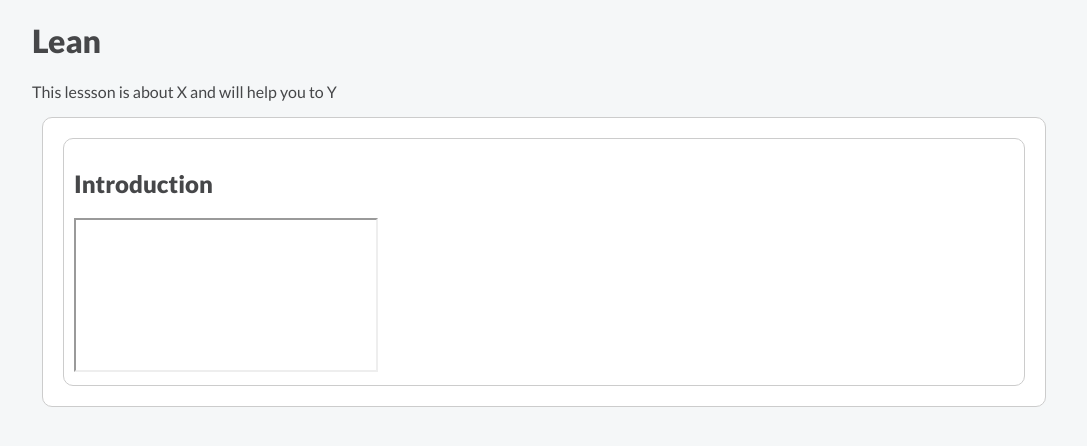
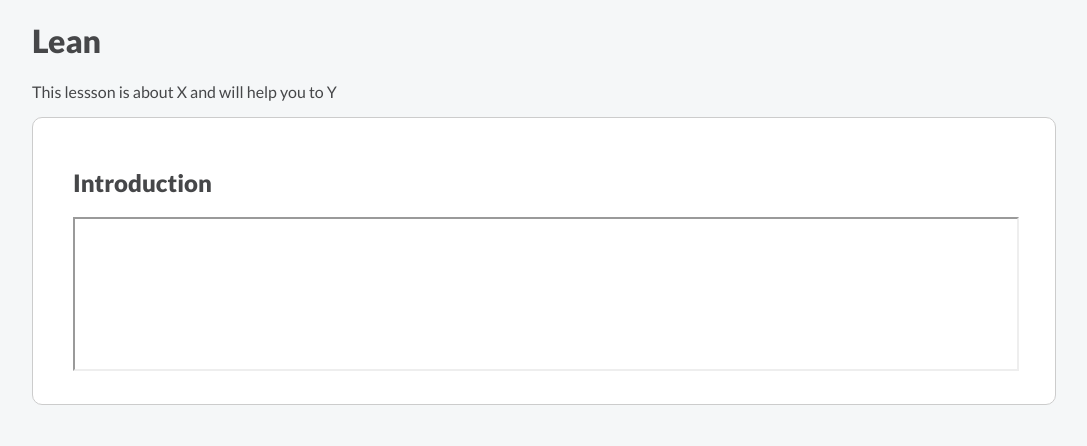
Before and after one commit to fitzroyacademy/simple, a PHP site: page /lessons/lean.php in a window 1280 px wide. Shown: the top 446 px of the page, without its empty margins (96-1183 px from the left). Run offline with PHP 8.4, Linux system fonts and the light colour scheme.

Commit message:
scss update

```diff
--- a/assets/css/fit.css
+++ b/assets/css/fit.css
@@ -74,16 +74,19 @@ body {
 .segments {
   border: 1px solid #ccc;
   border-radius: 10px;
-  padding: 10px;
-  margin: 10px;
+  padding: 10px 20px;
+  margin: 15px 0;
   background: #fff;
 }
 
 .segments .segment {
-  border: 1px solid #ccc;
   border-radius: 10px;
   padding: 10px;
   margin: 10px;
 }
 
+.segments .segment iframe {
+  width: 100%;
+}
+
 /*# sourceMappingURL=fit.css.map */
--- a/assets/scss/fit.scss
+++ b/assets/scss/fit.scss
@@ -132,5 +132,6 @@ body{color:$brand; background: $bg;}
 
 .container{max-width: 1024px; margin: 0 auto;}
 
-.segments{border:1px solid #ccc; border-radius: 10px; padding: 10px; margin: 10px; background: #fff;}
-.segments .segment{border:1px solid #ccc; border-radius: 10px; padding: 10px; margin: 10px;}
+.segments{border:1px solid #ccc; border-radius: 10px; padding: 10px 20px; margin: 15px 0; background: #fff;}
+.segments .segment{border-radius: 10px; padding: 10px; margin: 10px;}
+.segments .segment iframe{width: 100%;}
```
Also changed, not shown: 1 other file.
